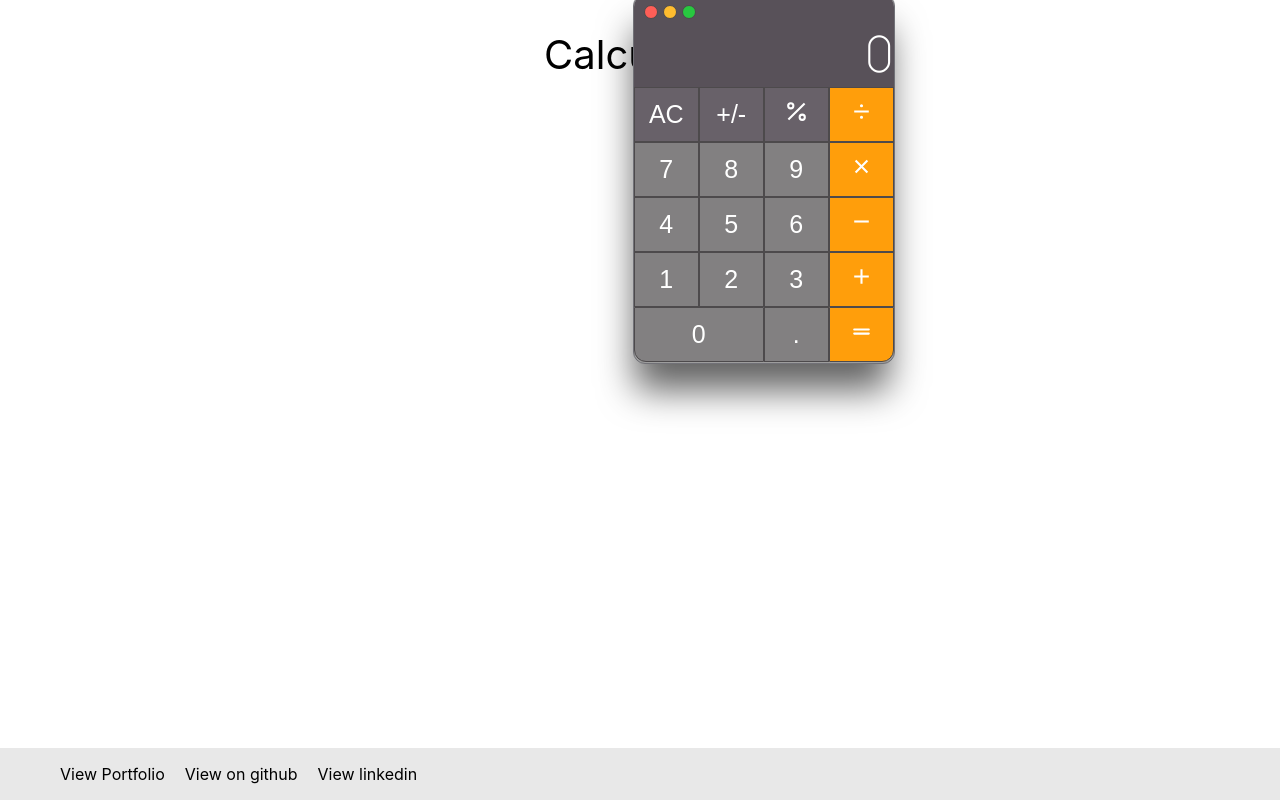
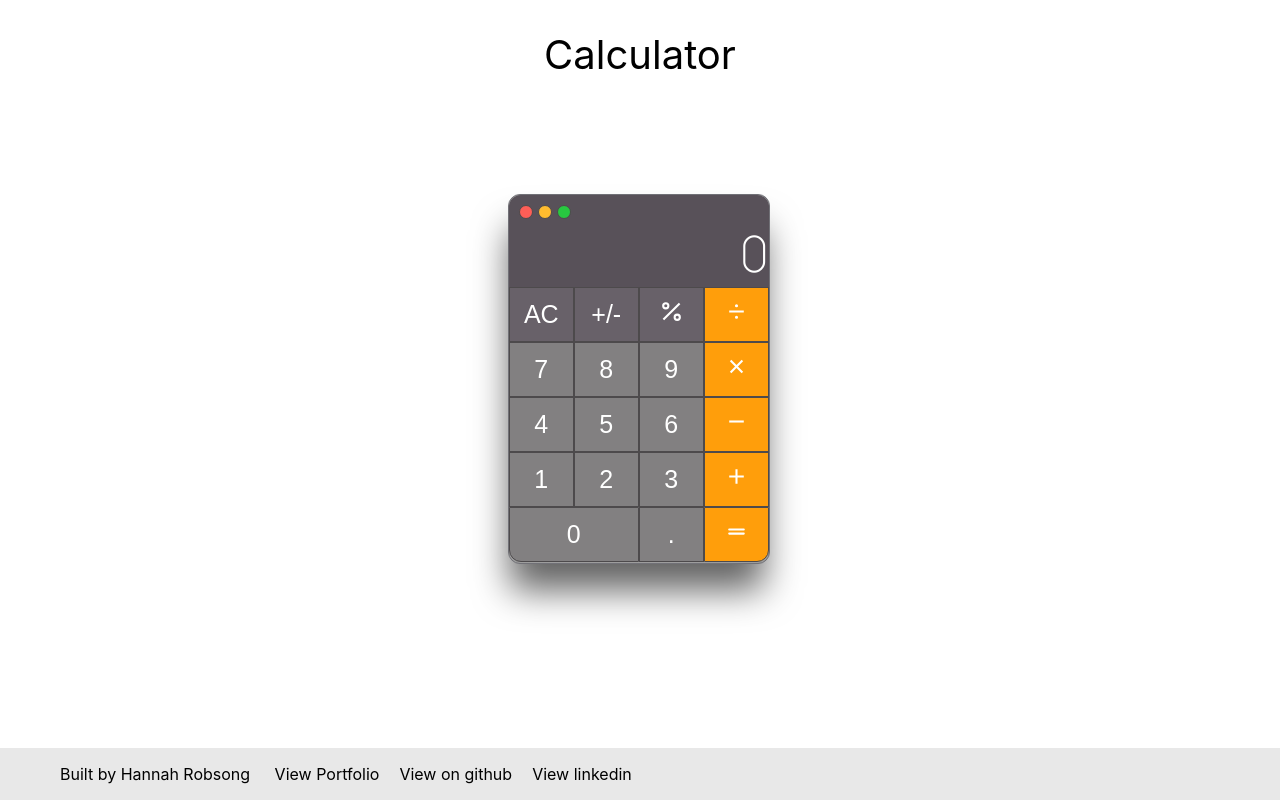
Before and after one commit to hannah-victoria-robson/react-calculator, a React (Create React App) app: page / in a window 1280 px wide. Built offline with nearby package versions, Linux system fonts and the light colour scheme.

Commit message:
add draggablility back into App.jsx

```diff
--- a/src/App.jsx
+++ b/src/App.jsx
@@ -14,11 +14,11 @@ function App() {
 			<main>
 				<div className="calc-parent">
 					<>{/* <section className="calc-frame" id="border"></section> */}</>
-					{/* <Draggable defaultPosition={{ x: -125, y: 200 }}> */}
-					<div className="box">
-						<Calculator id="calc" />
-					</div>
-					{/* </Draggable> */}
+					<Draggable defaultPosition={{ x: -125, y: 200 }}>
+						<div className="box">
+							<Calculator id="calc" />
+						</div>
+					</Draggable>
 				</div>
 				{/* <Details /> */}
 			</main>
--- a/src/Footer.jsx
+++ b/src/Footer.jsx
@@ -5,6 +5,8 @@ function Footer() {
 		<>
 			<section className="footer">
 				<ul className="footer-list">
+					<li className="footer-list-item">Built by Hannah Robsong </li>
+
 					<li className="footer-list-item">View Portfolio</li>
 					<li className="footer-list-item">View on github</li>
 					<li className="footer-list-item">View linkedin</li>
```
